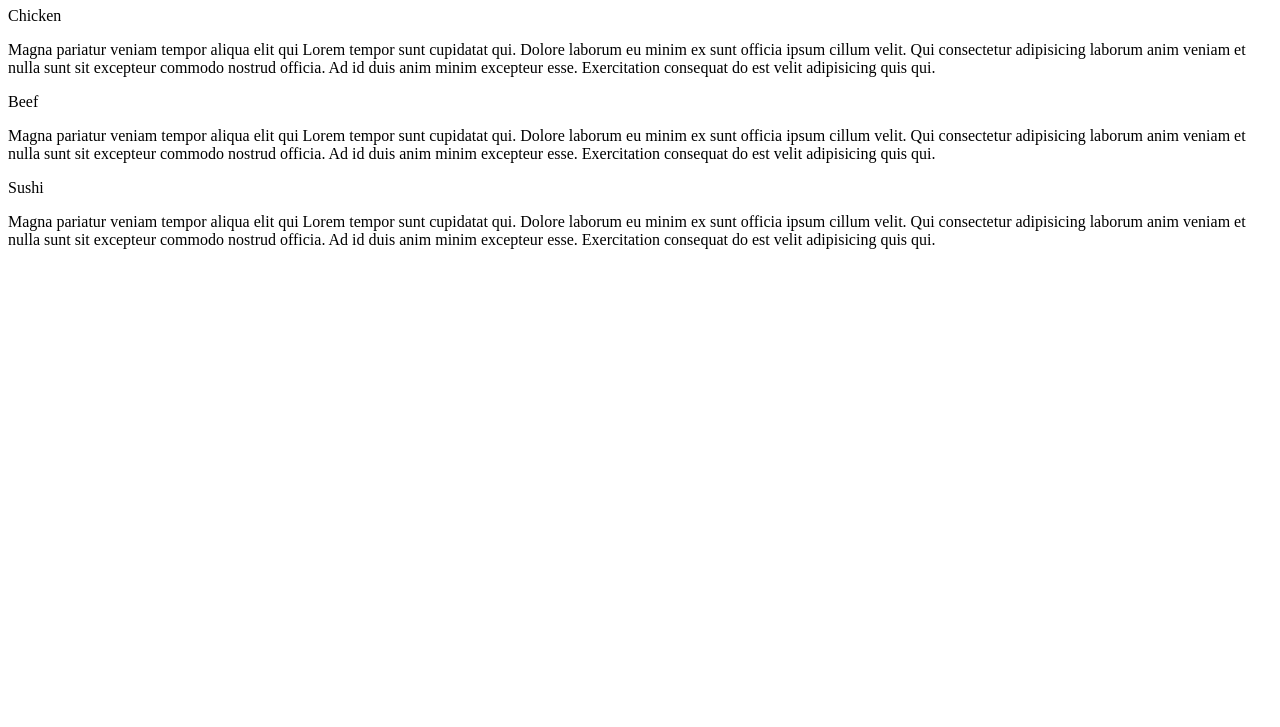
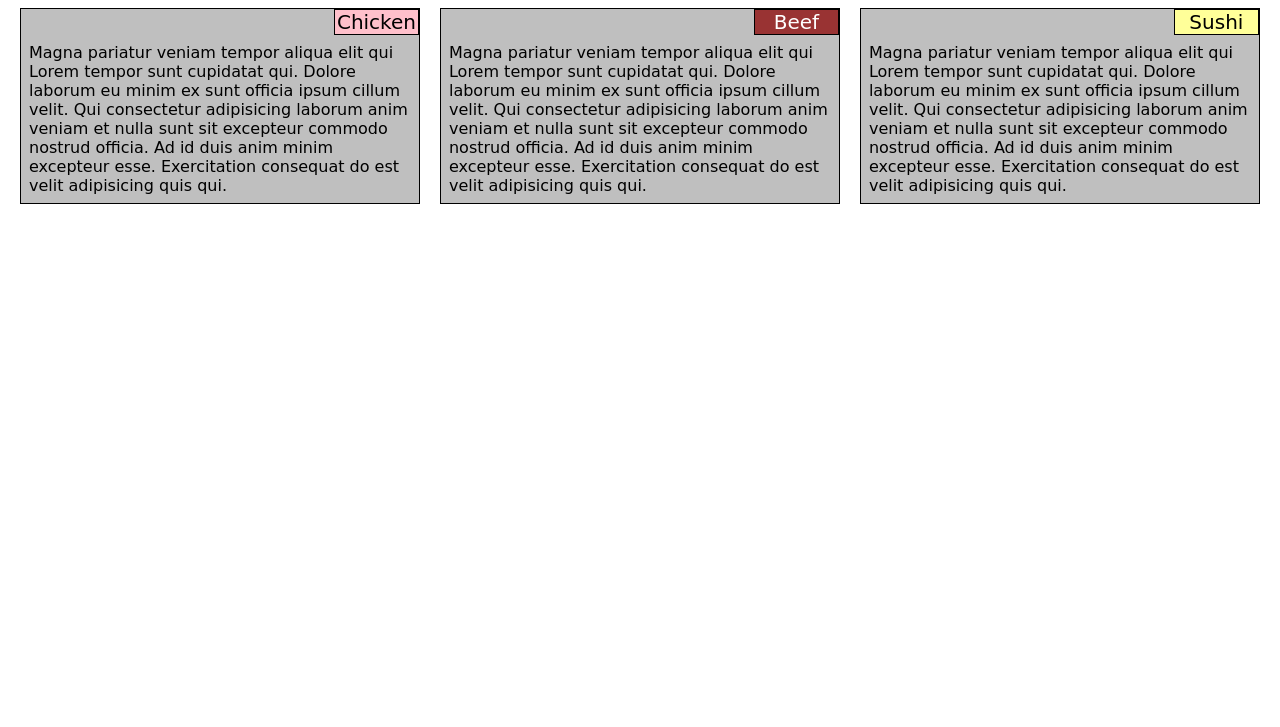
Before and after one commit to YueyaoLuo/coursera, a plain HTML site: page mod2_solution/index.html in a window 1280 px wide. Shown: the part 73-800 px from the top of the page. Drawn offline with Linux system fonts and the light colour scheme.

Commit message:
Update index.html

```diff
--- a/mod2_solution/index.html
+++ b/mod2_solution/index.html
@@ -4,7 +4,7 @@
 	<meta charset="utf-8">
 	<meta name="viewport" content="width=device-width,initial-scale=1">
 	<title>Assigment Solution for Module 2</title>
-	<link rel="stylesheet" type="text/css" href="css">
+	<link rel="stylesheet" type="text/css" href="style.css">
 </head>
 <body>
 <h1>Our Menu</h1>
```
